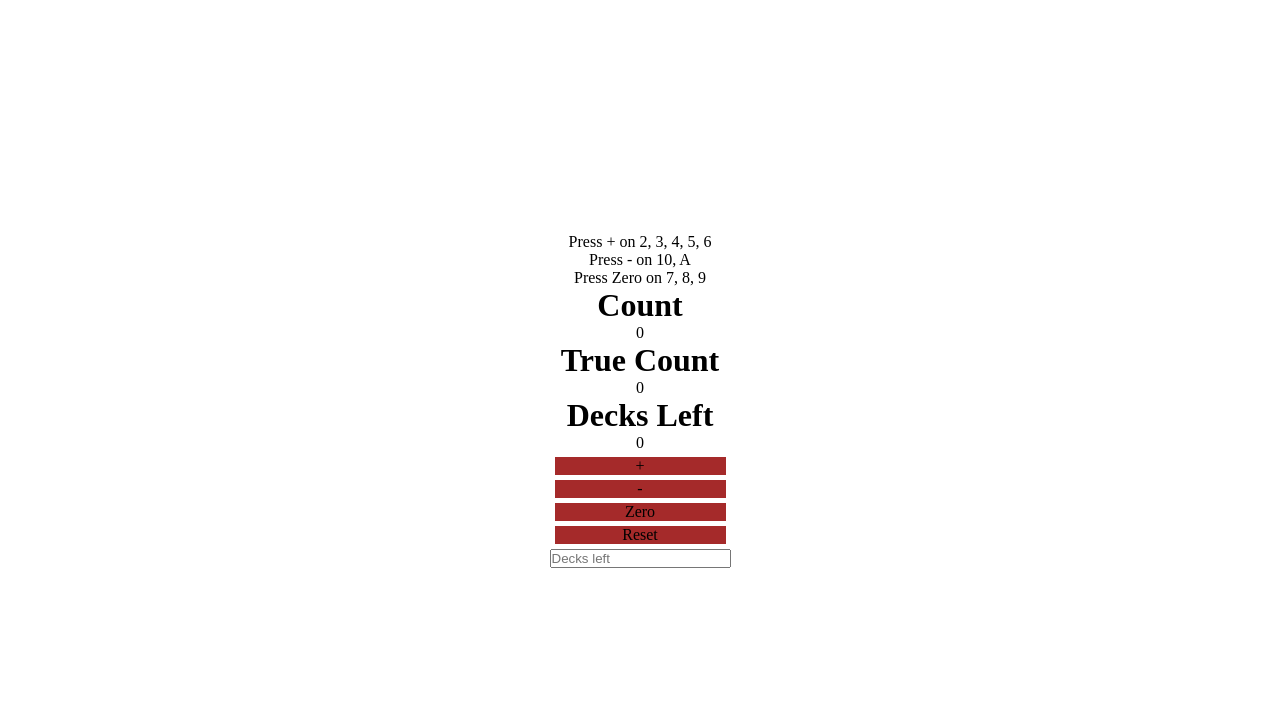
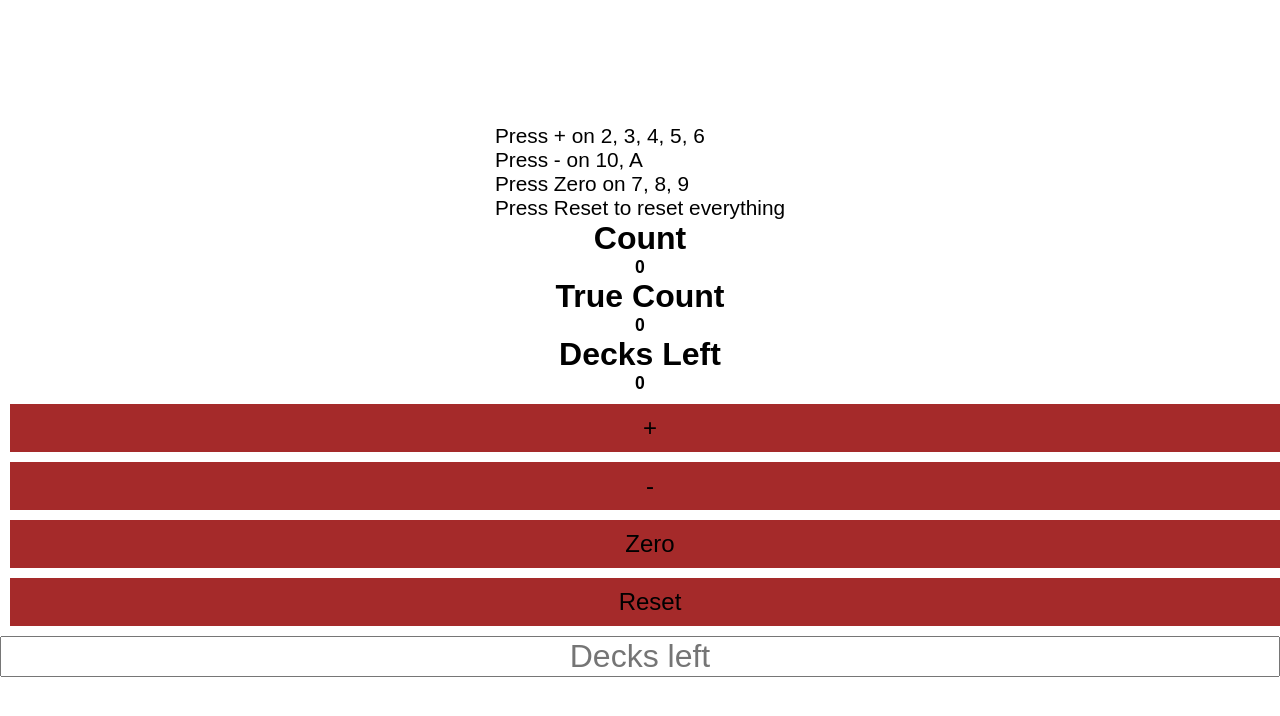
Before and after one commit to 253asap/cardcounter, a plain HTML site: page index.html in a window 1280 px wide. Drawn offline with Linux system fonts and the light colour scheme.

Commit message:
more visual adjustments, need to add deck input

```diff
--- a/css/style.css
+++ b/css/style.css
@@ -2,6 +2,7 @@
   padding: 0;
   margin: 0;
   box-sizing: border-box;
+  font-family: Arial, Helvetica, sans-serif;
 }
 
 body {
@@ -11,13 +12,37 @@ body {
   flex-direction: column;
   justify-content: center;
   align-items: center;
+  overflow: hidden;
+}
+
+.rules {
+  text-align: left;
+  font-size: 1.3rem;
+}
+
+.counts p {
+  font-size: 1.1rem;
+  font-weight: bold;
+}
+
+.controls {
+  width: 100%;
 }
 
 .btn {
   background-color: brown;
-  margin: 5px;
+  margin: 10px;
+  padding: 10px;
+  width: 100%;
+  font-size: 1.5rem;
 }
 
 .btn:hover {
   cursor: pointer;
 }
+
+#decksLeft {
+  text-align: center;
+  width: 100%;
+  font-size: 2rem;
+}
--- a/index.html
+++ b/index.html
@@ -11,8 +11,9 @@
       <p>Press + on 2, 3, 4, 5, 6</p>
       <p>Press - on 10, A</p>
       <p>Press Zero on 7, 8, 9</p>
+      <p>Press Reset to reset everything</p>
     </div>
-    <div class="count">
+    <div class="counts">
       <div class="count">
         <h1>Count</h1>
         <p id="count">0</p>
```
